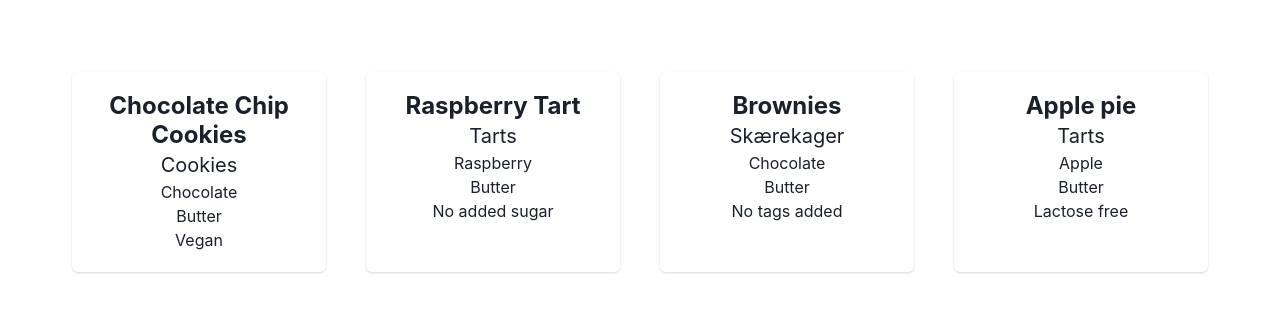
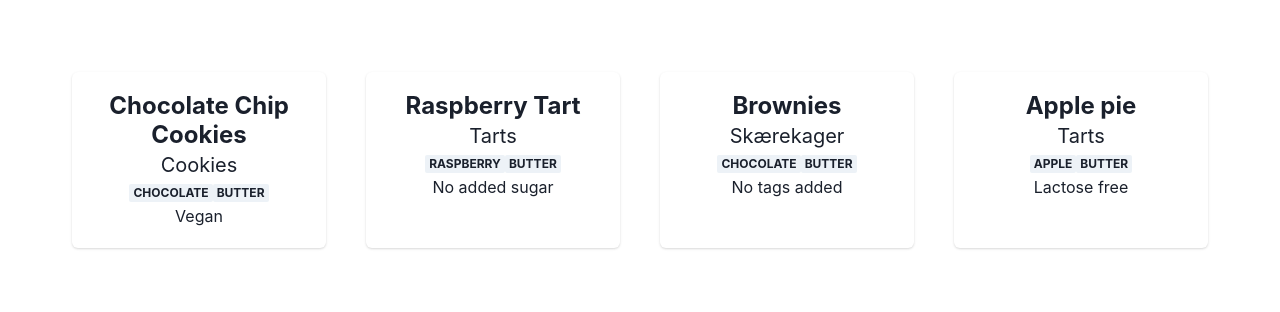
Before and after one commit to Mathilde68/recipe-system, a React (Vite) app: page / in a window 1280 px wide. Shown: the top 312 px of the page. Built offline with nearby package versions, Linux system fonts and the light colour scheme.

Commit message:
made tag as badges and updated names

```diff
--- a/src/App.tsx
+++ b/src/App.tsx
@@ -6,7 +6,7 @@ import * as React from 'react'
 
 // 1. import `ChakraProvider` component
 import { ChakraProvider } from '@chakra-ui/react'
-import RecipeList from './components/recipeList'
+import RecipeList from './components/RecipeList'
 
 function App() {
   // 2. Wrap ChakraProvider at the root of your app
--- /dev/null
+++ b/src/components/RecipeTag.tsx
@@ -0,0 +1,17 @@
+import { Badge } from "@chakra-ui/react";
+import { Tag } from "../hooks/useRecipes";
+
+
+interface Props {
+    tag: Tag;
+  }
+
+  const RecipeTag = ({ tag }: Props) => {
+    return (
+      <Badge>
+        {tag.name}
+      </Badge>
+    );
+  };
+
+  export default RecipeTag;
--- a/src/components/recipeCard.tsx
+++ b/src/components/recipeCard.tsx
@@ -1,5 +1,6 @@
 import { Card, CardBody, Image, Heading, Text } from "@chakra-ui/react";
 import { Recipe } from "../hooks/useRecipes";
+import RecipeTag from "./RecipeTag";
 
 
 interface Props {
@@ -13,7 +14,7 @@ interface Props {
           <Heading fontSize="2xl">{recipe.title}</Heading>
           <Text fontSize={"xl"}>{recipe.category.name}</Text>
           {recipe.ingredient_tags.map((ingredientTag) => (
-             <Text key={ingredientTag._id}>{ingredientTag.name}</Text>
+            <RecipeTag tag={ingredientTag} />
       ))}
         {recipe.diet_type_tags.map((ingredientTag) => (
              <Text key={ingredientTag._id}>{ingredientTag.name}</Text>
--- a/src/components/recipeList.tsx
+++ b/src/components/recipeList.tsx
@@ -1,7 +1,7 @@
 import React from 'react';
 import { Box,SimpleGrid, Heading } from '@chakra-ui/react';
 import useRecipes from '../hooks/useRecipes';
-import RecipeCard from './recipeCard';
+import RecipeCard from "./RecipeCard";
 
 const RecipeList = () => {
   const recipes = useRecipes();
--- a/src/hooks/useRecipes.ts
+++ b/src/hooks/useRecipes.ts
@@ -12,7 +12,7 @@ interface Ingredient {
   amount: string;
 }
 
-interface Tag {
+export interface Tag {
     _id: string;
     name: string;
   }
```
